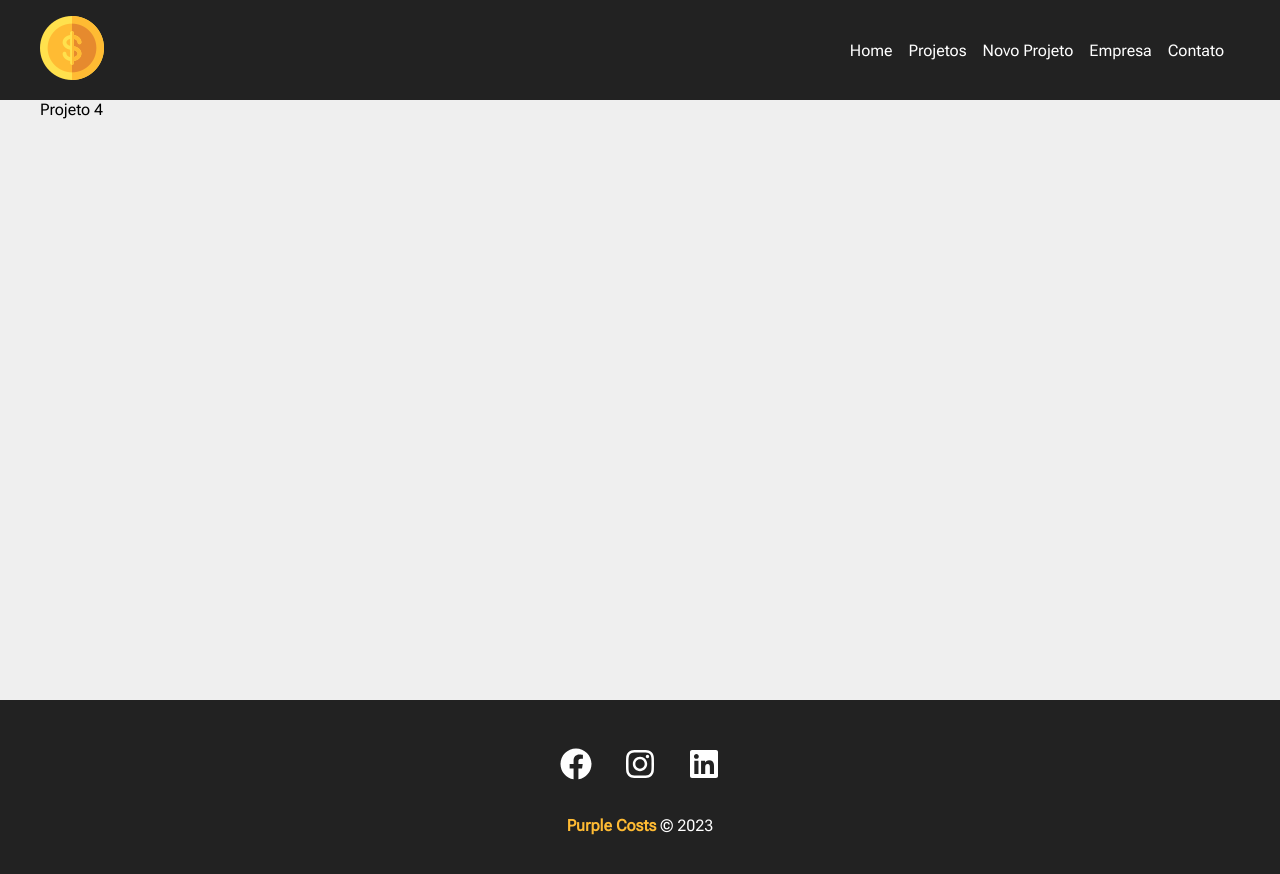
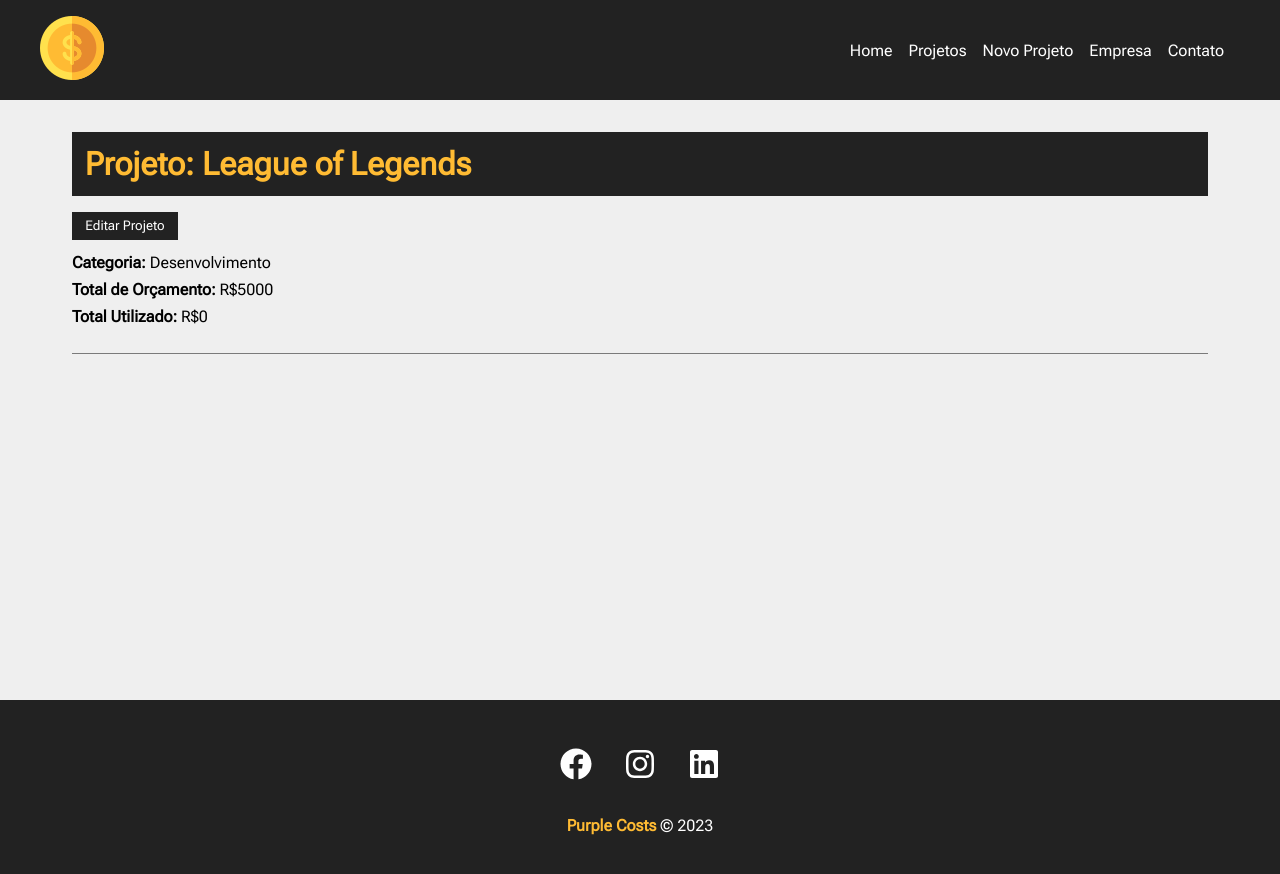
Before and after one commit to wesley-moraes/my-costs, a React (Create React App) app: page /project/4 in a window 1280 px wide. Shown: the top 874 px of the page. Built offline with nearby package versions, Linux system fonts and the light colour scheme; data requests are answered from the project's data file.

Commit message:
update parte 1

```diff
--- a/src/components/pages/Project.js
+++ b/src/components/pages/Project.js
@@ -1,16 +1,72 @@
+import Loading from '../layout/Loading'
+import Container from '../layout/Container'
+
 import styles from './Project.module.css'
 
 import { useParams } from 'react-router-dom'
+import { useState, useEffect } from 'react'
+import { BsToggle2Off } from 'react-icons/bs'
 
 function Project(){
 
     const {id} = useParams()
+    const [project, setProject] = useState([])
+    const [showProjectForm, setShowProjectForm] = useState(false)
 
+    useEffect(() => {
+        fetch(`http://localhost:5000/projects/${id}`,
+            {
+                method: 'GET',
+                headers : {
+                    'Content-Type' :  'application/json'
+                },
+            }
+        ).then((resp) => resp.json())
+        .then((data) => {
+            setProject(data)
+        })
+        .catch((err) => console.log(err))
+    }, [id]) //Monitorando o ID, sempre tem que ter uma referencia
+
+    function toggleProjectForm(){
+        setShowProjectForm(!showProjectForm) //Alterna entre true e false
+    }
 
     return (
-        <div>
-            <p>Projeto {id}</p>
-        </div>
+        <>
+            {project.name ? (
+                <div className={styles.project_details}>
+                    <Container customClass="column">
+                        <div className={styles.details_container}>
+                            <h1>Projeto: {project.name}</h1>
+                            <button className={styles.btn} onClick={toggleProjectForm}>
+                                {!showProjectForm ? 'Editar Projeto' : 'Fechar'}
+                            </button>
+                            {!showProjectForm ? (
+                                <div className={styles.project_info}>
+                                    <p>
+                                        <span>Categoria: </span> {project.category.name}
+                                    </p>
+                                    <p>
+                                        <span>Total de Orçamento: </span> R${project.budget}
+                                    </p>
+                                    <p>
+                                        <span>Total Utilizado: </span> R${project.cost}
+                                    </p>
+                                </div>
+                            ) : (
+                                <div className={styles.project_info}>
+                                    <p>Detalhes do projeto</p>
+                                </div>
+                            )}
+                        </div>
+                    </Container>
+                </div>
+                ) : (
+                   <Loading />
+                )
+            }
+        </>
     )
 }
 
--- a/src/components/pages/Project.module.css
+++ b/src/components/pages/Project.module.css
@@ -0,0 +1,51 @@
+.project_details{
+    padding: 2em;
+    width: 100%;
+}
+
+.project_details h1,
+.project_details h2,
+.project_details p{
+    margin-bottom: .5em;
+}
+
+.project_details h1{
+    background-color: #222;
+    color: #ffbb33;
+    padding: .4em;
+    width: 100%;
+}
+
+.project_details span{
+    font-weight: bold;
+}
+
+.details_container,
+.service_form_contaier{
+    border-bottom: 1px solid #7a7a7a;
+    margin-bottom: 1.2em;
+    padding-bottom: 1.2em;
+    display: flex;
+    justify-content: space-between;
+    flex-wrap: wrap;
+}
+
+.btn{
+    background-color: #222;
+    color: #fff;
+    padding: .5em 1em;
+    text-decoration: none;
+    transition: .5s;
+    cursor: pointer;
+    max-height: 40px;
+    border: none;
+    margin-bottom: 1em;
+}
+
+.btn:hover{
+    color: #fb3;
+}
+
+.project_info{
+    width: 100%;
+}
```
